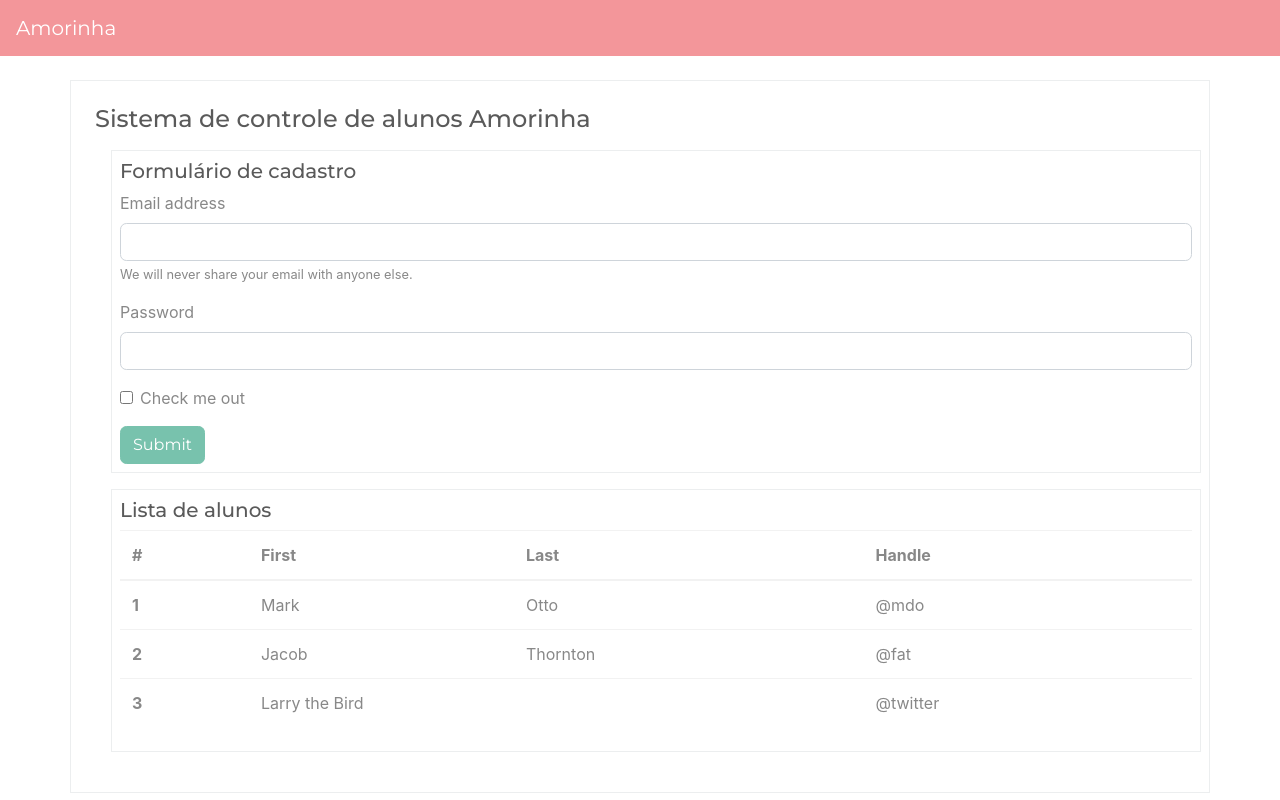
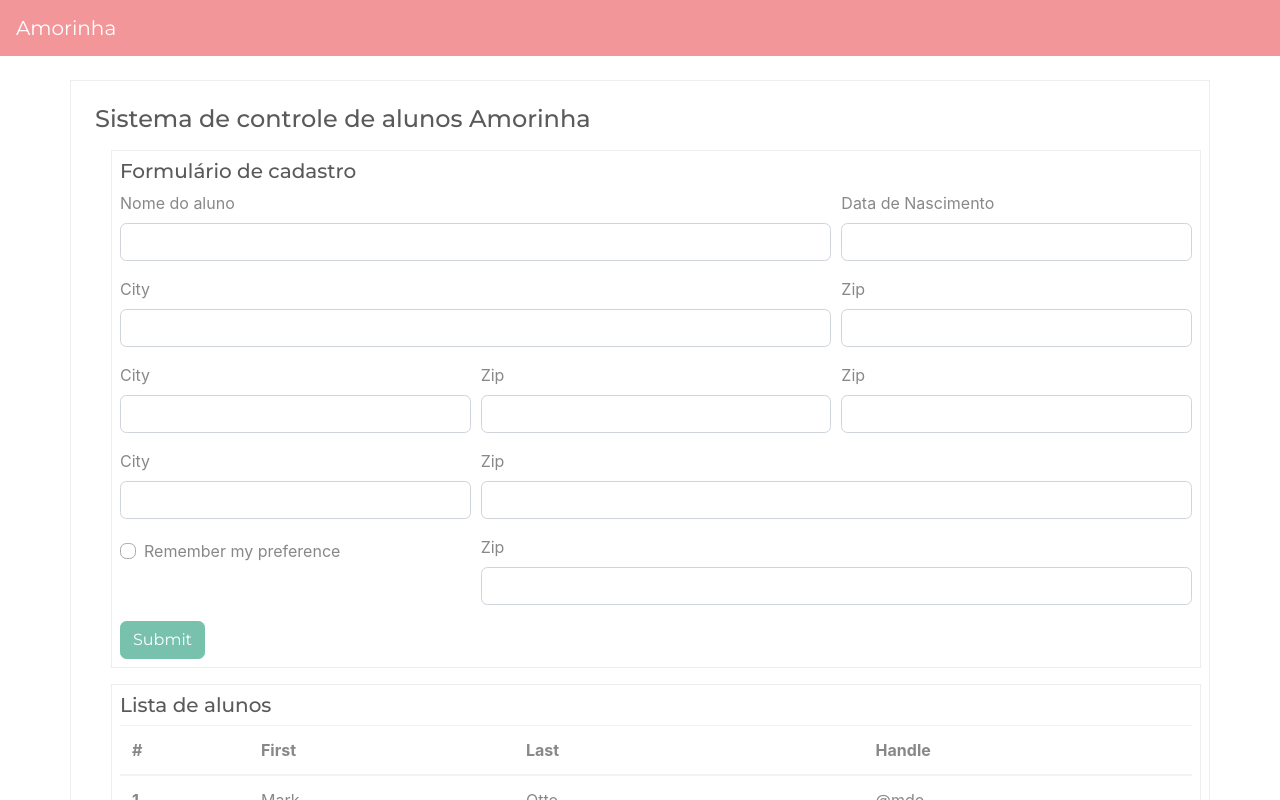
Before and after one commit to mikansc/escola_amorinha, a React (Create React App) app: page / in a window 1280 px wide. Shown: the top 800 px of the page. Built offline with nearby package versions, Linux system fonts and the light colour scheme.

Commit message:
refactor: create placeholders to test the design

```diff
--- a/src/App.js
+++ b/src/App.js
@@ -9,36 +9,81 @@ function App() {
       <section className="container m-3 p-2 border">
         <h2 className="h5">Formulário de cadastro</h2>
         <form>
-          <div className="form-group">
-            <label htmlFor="exampleInputEmail1">Email address</label>
-            <input
-              type="email"
-              className="form-control"
-              id="exampleInputEmail1"
-              aria-describedby="emailHelp"
-            />
-            <small id="emailHelp" className="form-text text-muted">
-              We will never share your email with anyone else.
-            </small>
+          <div className="form-row">
+            <div className="form-group col-md-8">
+              <label htmlFor="inputCity">Nome do aluno</label>
+              <input type="text" className="form-control" id="inputCity" />
+            </div>
+
+            <div className="form-group col-md-4">
+              <label htmlFor="inputZip">Data de Nascimento</label>
+              <input type="text" className="form-control" id="inputZip" />
+            </div>
           </div>
-          <div className="form-group">
-            <label htmlFor="exampleInputPassword1">Password</label>
-            <input
-              type="password"
-              className="form-control"
-              id="exampleInputPassword1"
-            />
+
+          <div className="form-row">
+            <div className="form-group col-md-8">
+              <label htmlFor="inputCity">City</label>
+              <input type="text" className="form-control" id="inputCity" />
+            </div>
+
+            <div className="form-group col-md-4">
+              <label htmlFor="inputZip">Zip</label>
+              <input type="text" className="form-control" id="inputZip" />
+            </div>
           </div>
-          <div className="form-group form-check">
-            <input
-              type="checkbox"
-              className="form-check-input"
-              id="exampleCheck1"
-            />
-            <label className="form-check-label" htmlFor="exampleCheck1">
-              Check me out
-            </label>
+
+          <div className="form-row">
+            <div className="form-group col-md-4">
+              <label htmlFor="inputCity">City</label>
+              <input type="text" className="form-control" id="inputCity" />
+            </div>
+
+            <div className="form-group col-md-4">
+              <label htmlFor="inputZip">Zip</label>
+              <input type="text" className="form-control" id="inputZip" />
+            </div>
+
+            <div className="form-group col-md-4">
+              <label htmlFor="inputZip">Zip</label>
+              <input type="text" className="form-control" id="inputZip" />
+            </div>
           </div>
+
+          <div className="form-row">
+            <div className="form-group col-md-4">
+              <label htmlFor="inputCity">City</label>
+              <input type="text" className="form-control" id="inputCity" />
+            </div>
+
+            <div className="form-group col-md-8">
+              <label htmlFor="inputZip">Zip</label>
+              <input type="text" className="form-control" id="inputZip" />
+            </div>
+          </div>
+
+          <div className="form-row">
+            <div className="col-md-4 my-1">
+              <div className="custom-control custom-checkbox mr-sm-2">
+                <input
+                  type="checkbox"
+                  className="custom-control-input"
+                  id="customControlAutosizing"
+                />
+                <label
+                  className="custom-control-label"
+                  htmlFor="customControlAutosizing"
+                >
+                  Remember my preference
+                </label>
+              </div>
+            </div>
+            <div className="form-group col-md-8">
+              <label htmlFor="inputZip">Zip</label>
+              <input type="text" className="form-control" id="inputZip" />
+            </div>
+          </div>
+
           <button type="submit" className="btn btn-primary">
             Submit
           </button>
```
